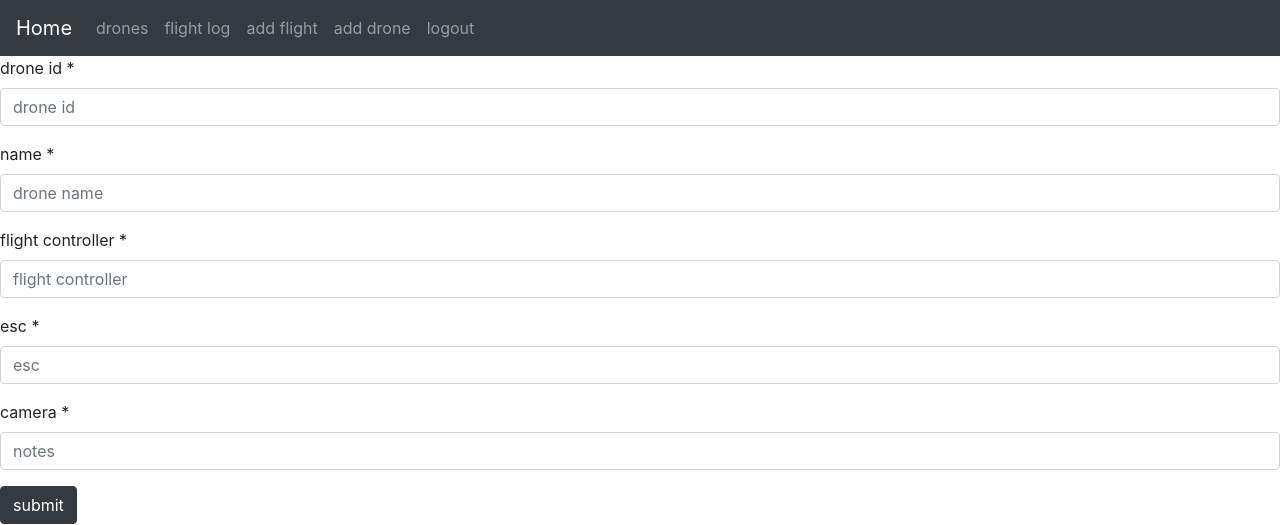
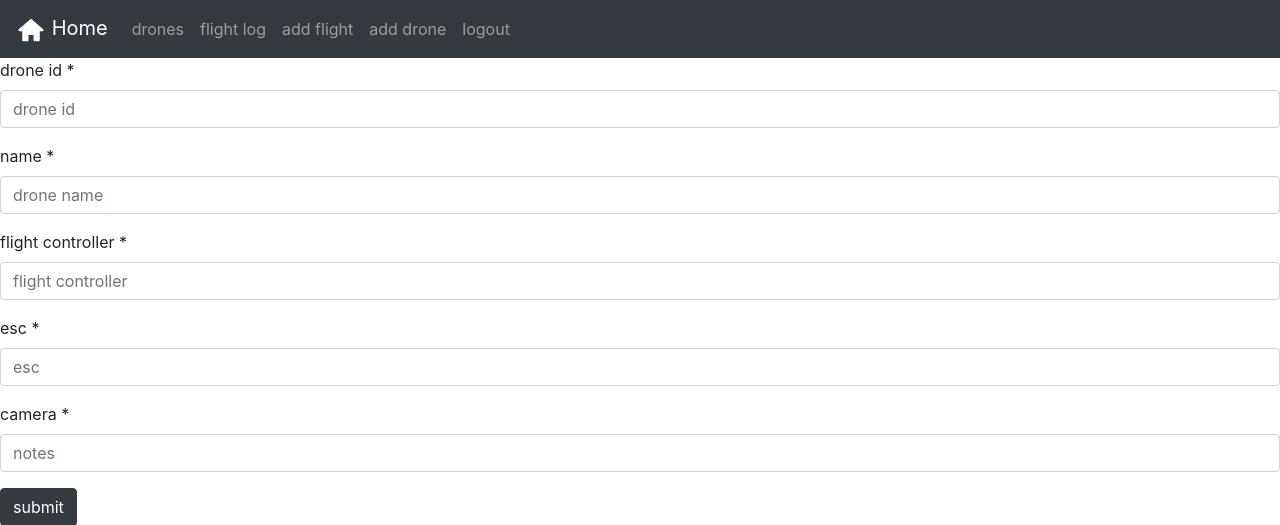
Before and after one commit to karcio/f-drones-app, a Flask app: page /adddrone in a window 1280 px wide. Shown: the top 525 px of the page. Run offline with Flask 2, Linux system fonts and the light colour scheme; the visitor is signed in with stand-in values (Sample User, id 1); data that the repository does not hold is empty; parts of the project's set-up code (start-up, migrations or seed data) failed here and were passed over; some libraries are stand-ins or nearby versions.

Commit message:
added home icon to navbar

```diff
--- a/templates/navbar.html
+++ b/templates/navbar.html
@@ -3,7 +3,7 @@
 <script src="https://maxcdn.bootstrapcdn.com/bootstrap/4.0.0/js/bootstrap.min.js" integrity="sha384-JZR6Spejh4U02d8jOt6vLEHfe/JQGiRRSQQxSfFWpi1MquVdAyjUar5+76PVCmYl" crossorigin="anonymous"></script>
 
 <nav class="navbar navbar-expand-md bg-dark navbar-dark">
-  <a class="navbar-brand" href="/">Home</a>
+  <a class="navbar-brand" href="/"><img src="../static/assets/images/go-home.svg" width="30" height="30" alt=""> Home</a>
 
   <button
     class="navbar-toggler"
```
Also changed, not shown: static/assets/images/go-home.svg (added), 1 other file.
